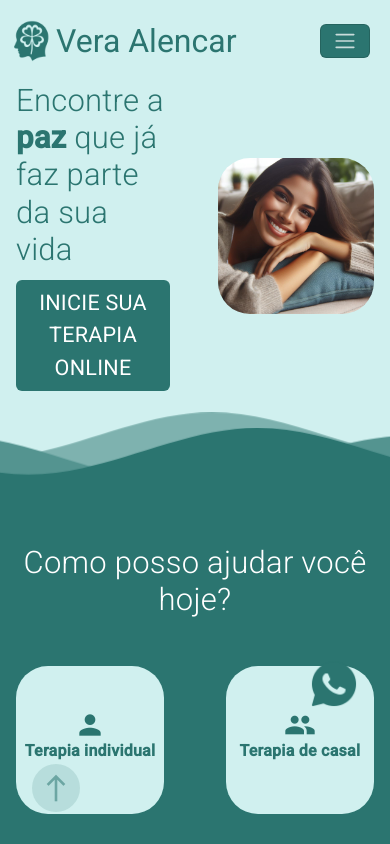
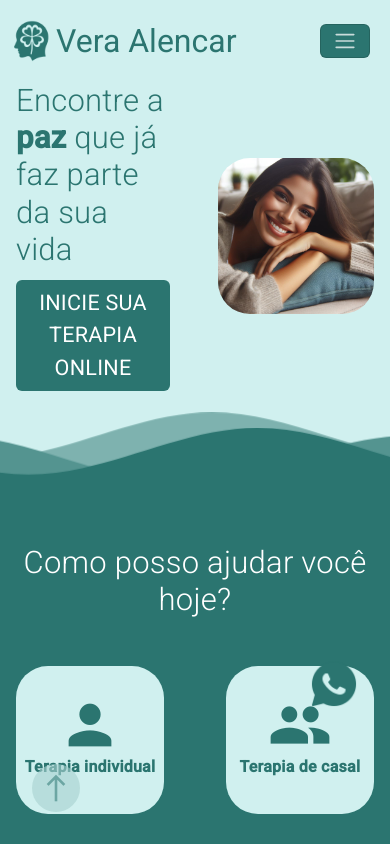
Before and after one commit to gabrielsoarespebr/vera-alencar-psicologia, an Angular app: page /home in a window 390 px wide. Shown: the top 844 px of the page. Built offline with nearby package versions, Linux system fonts and the light colour scheme; a web font is replaced by a local one.

Commit message:
style: Responsive Design - Services icons size

```diff
--- a/src/app/components/flip-card/flip-card.component.css
+++ b/src/app/components/flip-card/flip-card.component.css
@@ -63,8 +63,8 @@
   }
 
   .flip-card-front .mat-icon{
-    font-size: 2rem;
-    width: 2rem;
-    height: 2rem;
+    font-size: 4rem;
+    width: 4rem;
+    height: 4rem;
   }
 }
```
